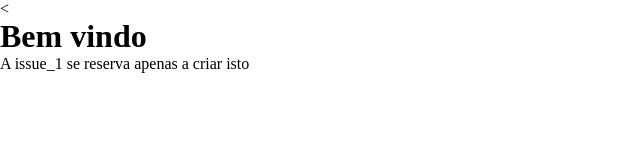
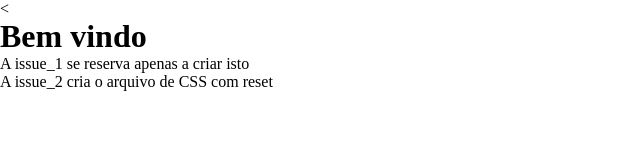
Before and after one commit to davidcorbetta/escola-de-ti, a plain HTML site: page nivelamento-git/index.html in a window 1280 px wide. Shown: the whole page, without its empty margins (0-640 px from the left). Drawn offline with Linux system fonts and the light colour scheme.

Commit message:
release 0.0.1

```diff
--- a/nivelamento-git/index.html
+++ b/nivelamento-git/index.html
@@ -7,6 +7,6 @@
 <body>
 	<h1> Bem vindo </h1>
 	<p>A issue_1 se reserva apenas a criar isto</p>
-
+	<p>A issue_2 cria o arquivo de CSS com reset</p>
 </body>
 </html>
```
